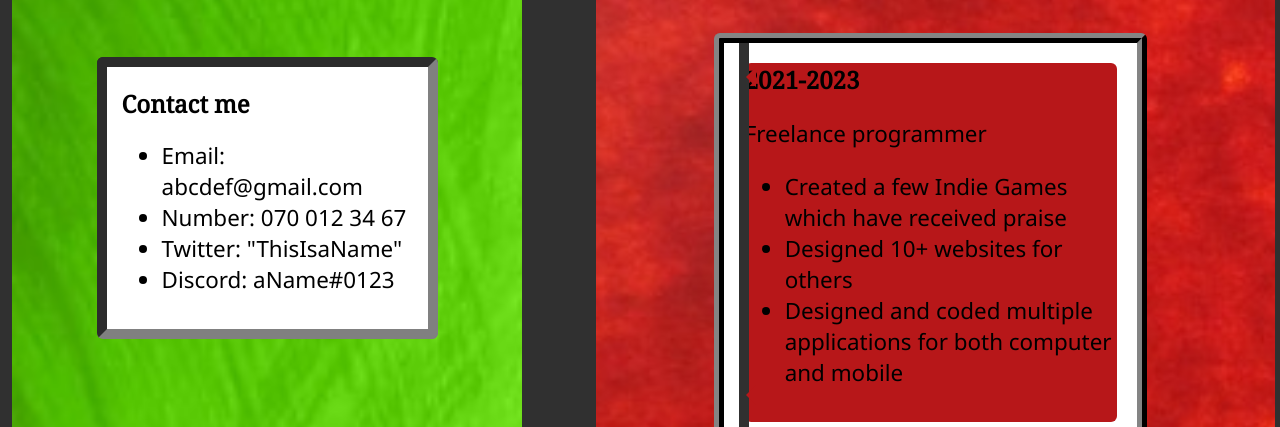
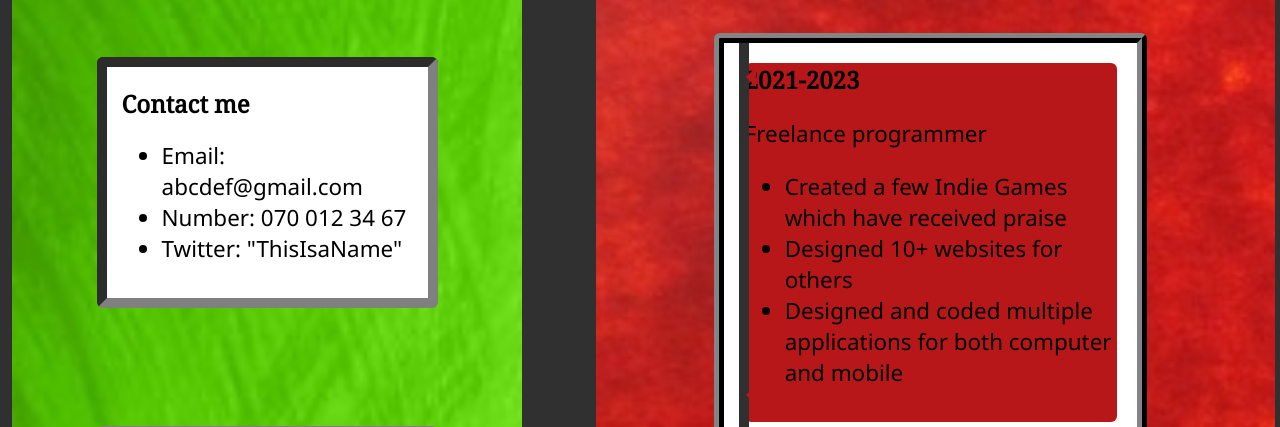
Before and after one commit to Schampen/cv, a plain HTML site: page index.html in a window 1280 px wide. Shown: the part 373-800 px from the top of the page. Drawn offline with Linux system fonts and the light colour scheme; a web font is replaced by a local one.

Commit message:
Update index.html

```diff
--- a/index.html
+++ b/index.html
@@ -20,7 +20,6 @@
 				<li>Email: abcdef@gmail.com</li>
 				<li>Number: 070 012 34 67</li>
 				<li>Twitter: "ThisIsaName"</li>
-				<li>Discord: aName#0123</li>
 			</ul>
 			<br>
 		</div>
```
